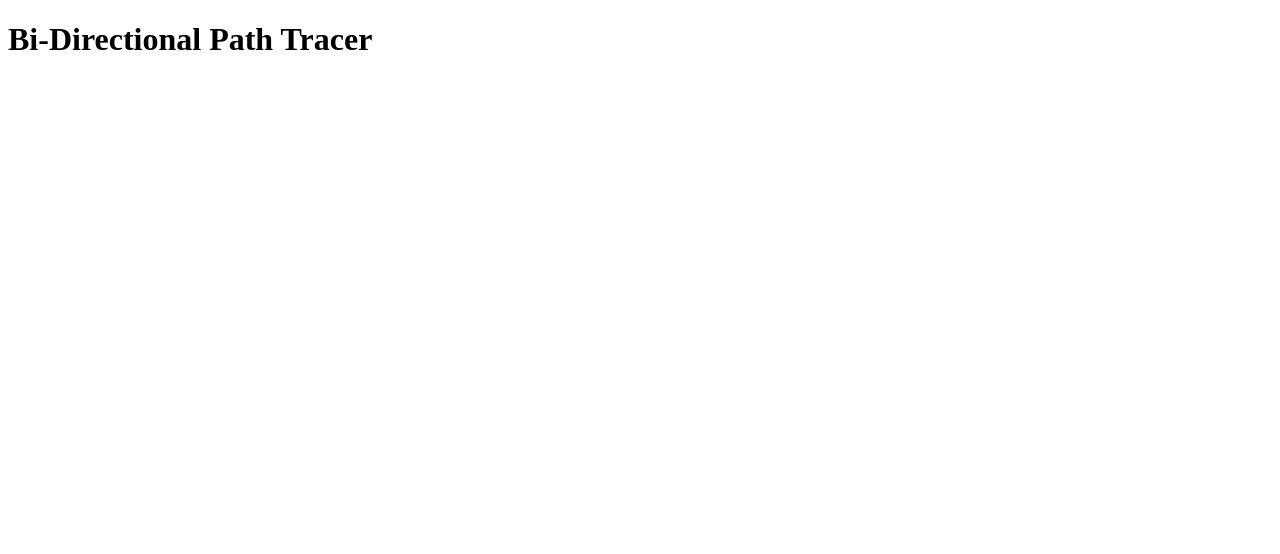
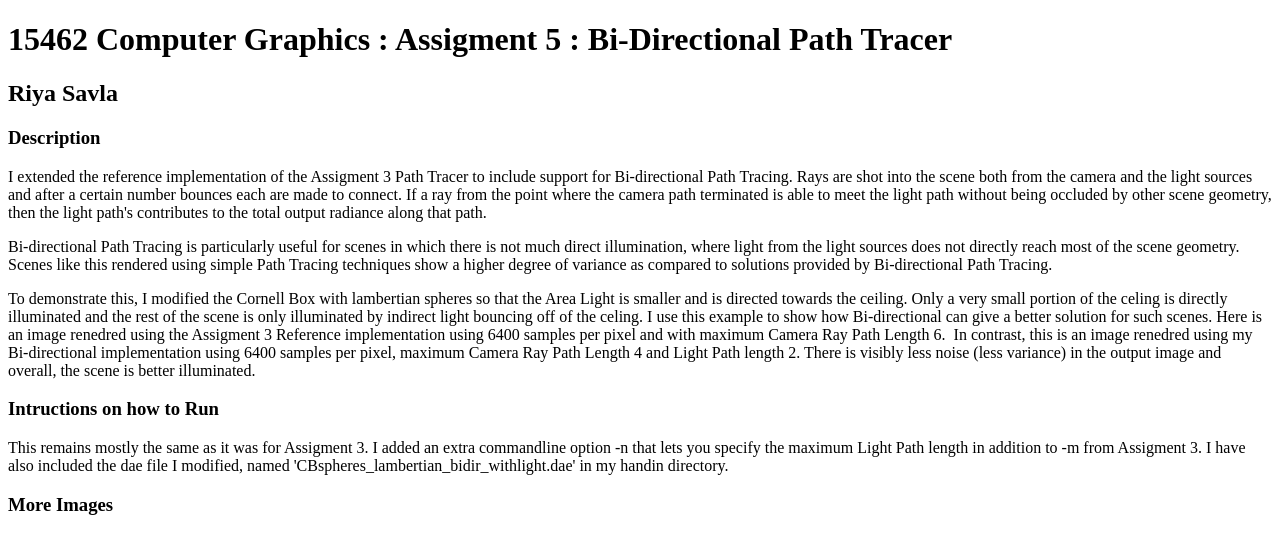
Before and after one commit to riyasavla/15462-Final-Project, a plain HTML site: page index.html in a window 1280 px wide. Drawn offline with Linux system fonts and the light colour scheme.

Commit message:
mostly written add images

```diff
--- a/index.html
+++ b/index.html
@@ -2,9 +2,40 @@
 <html>
 <body>
 
-<h1>Bi-Directional Path Tracer</h1>
+<h1>15462 Computer Graphics : Assigment 5 : Bi-Directional Path Tracer</h1>
+<p>
+</p>
 
-<p></p>
+<h2>Riya Savla</h2>
+
+<h3>Description</h3>
+
+<p>
+	I extended the reference implementation of the Assigment 3 Path Tracer to include support for Bi-directional Path Tracing. Rays are shot into the scene both from the camera and the light sources and after a certain number bounces each are made to connect. If a ray from the point where the camera path terminated is able to meet the light path without being occluded by other scene geometry, then the light path's contributes to the total output radiance along that path.
+</p>
+
+<p>
+	Bi-directional Path Tracing is particularly useful for scenes in which there is not much direct illumination, where light from the light sources does not directly reach most of the scene geometry. Scenes like this rendered using simple Path Tracing techniques show a higher degree of variance as compared to solutions provided by Bi-directional Path Tracing.
+</p>
+
+<p>
+	To demonstrate this, I modified the Cornell Box with lambertian spheres so that the Area Light is smaller and is directed towards the ceiling. Only a very small portion of the celing is directly illuminated and the rest of the scene is only illuminated by indirect light bouncing off of the celing. I use this example to show how Bi-directional can give a better solution for such scenes.
+
+    Here is an image renedred using the Assigment 3 Reference implementation using 6400 samples per pixel and with maximum Camera Ray Path Length 6.
+
+    <img> </img>
+
+    In contrast, this is an image renedred using my Bi-directional implementation using 6400 samples per pixel, maximum Camera Ray Path Length 4 and Light Path length 2. There is visibly less noise (less variance) in the output image and overall, the scene is better illuminated.
+
+    <img> </img>
+
+</p>
+
+<h3>Intructions on how to Run </h3>
+<p> This remains mostly the same as it was for Assigment 3. I added an extra commandline option -n that lets you specify the maximum Light Path length in addition to -m from Assigment 3. I have also included the dae file I modified, named 'CBspheres_lambertian_bidir_withlight.dae' in my handin directory.</p>
+
+
+<h3>More Images</h3>
 
 </body>
 </html>
```
